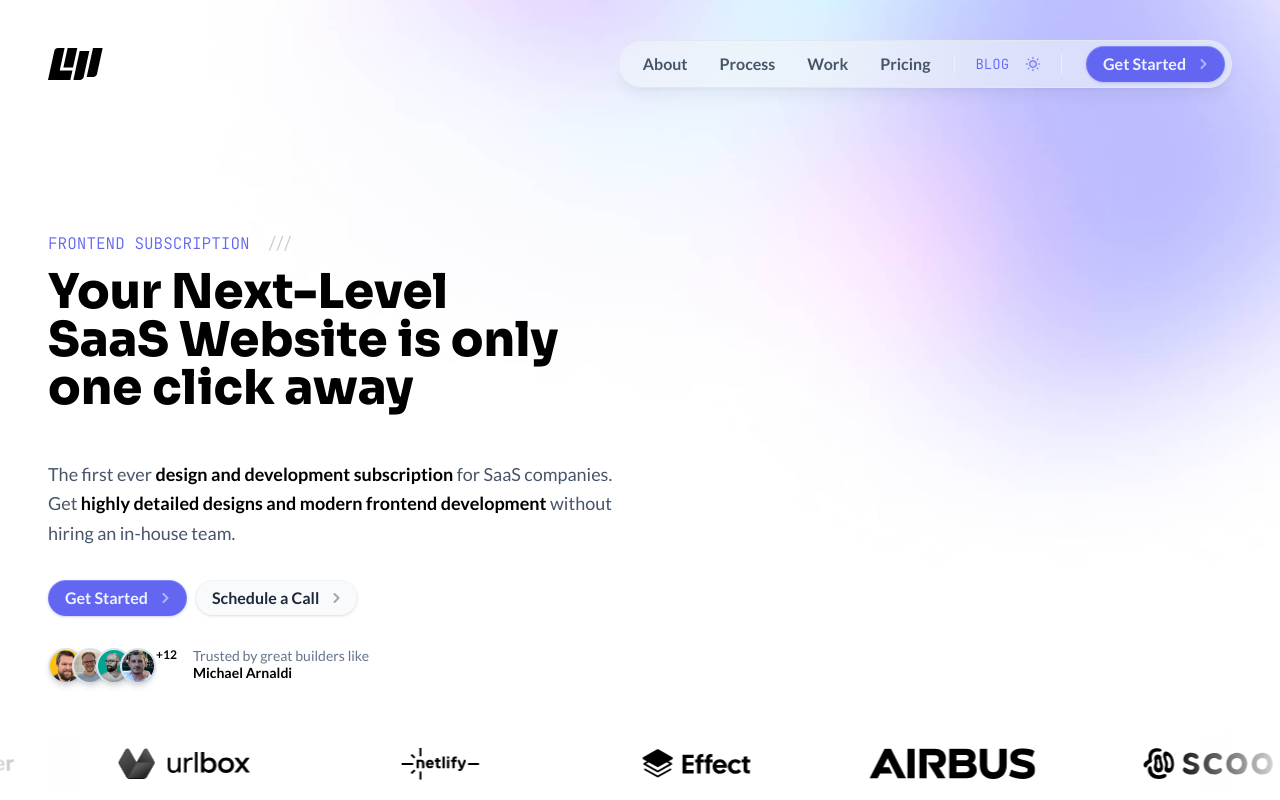
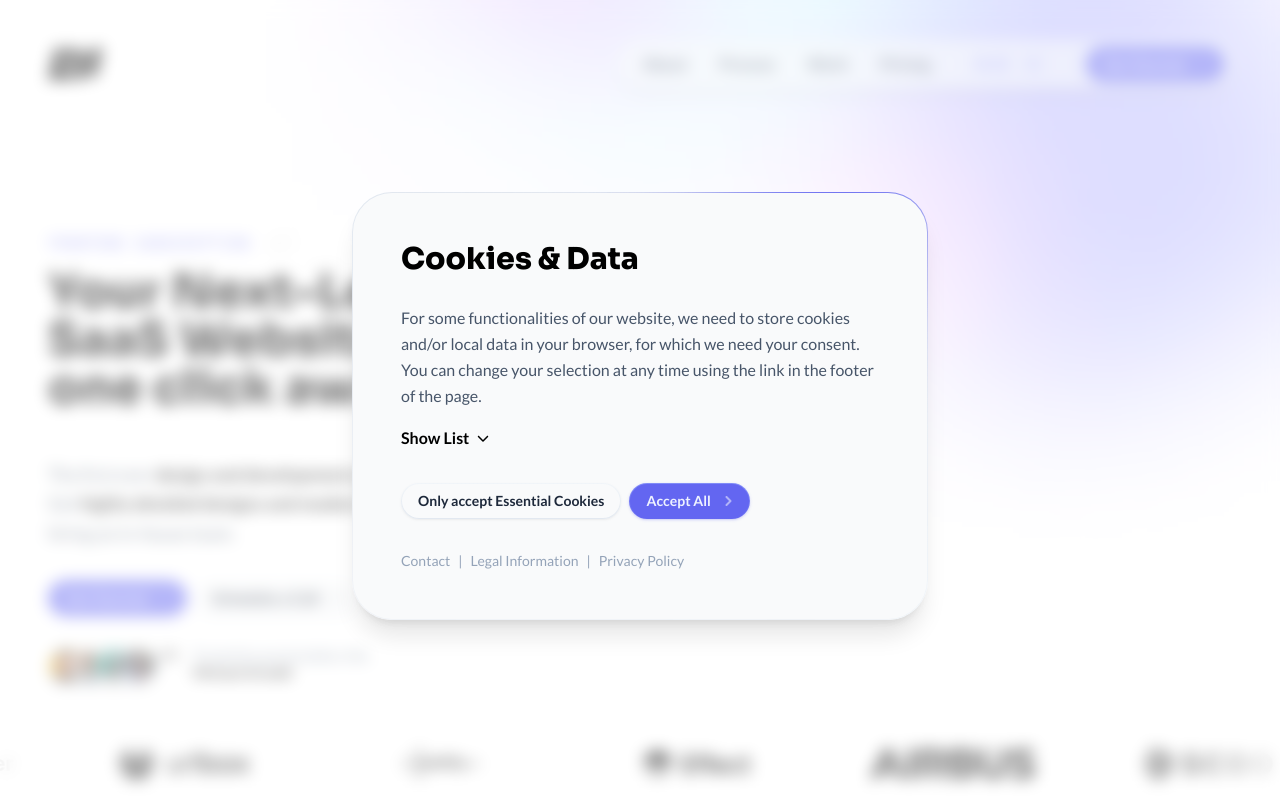
Before and after one commit to lwworks/lw.works, a Next.js app: page /blog in a window 1280 px wide. Shown: the top 800 px of the page. Built offline with nearby package versions, Linux system fonts and the light colour scheme.

Commit message:
Add cookie banner & Clarity

```diff
--- a/dictionaries/de.json
+++ b/dictionaries/de.json
@@ -53,7 +53,27 @@
           {"caption": "Datenschutz", "href": "/datenschutz"}
         ]
       }
-    ]
+    ],
+    "cookies": {
+      "excludedPaths": ["/de/kontakt", "/de/impressum", "/de/datenschutz", "/en/contact", "/en/legal", "/en/privacy"],
+      "button": "Cookies & Daten",
+      "heading": "Cookies & Daten",
+      "text": "Für einige Funktionen unserer Website müssen in deinem Browser Cookies und/oder lokale Daten gespeichert werden, wofür wir deine Zustimmung brauchen. Du kannst deine Auswahl jederzeit über den Button in der Fußzeile ändern.",
+      "showList": "Liste anzeigen",
+      "list": [
+        {"text": "<b>Consent:</b> wir speichern die Auswahl, die du hier triffst.", "tag": "Essenziell"},
+        {"text": "<b>Theme:</b> wir speichern, ob du den Dark- oder Light-Mode ausgewählt hast.", "tag": "Essenziell"},
+        {"text": "<b>Stripe & Shopify:</b> während der Zahlung verwenden die Dienstleister evtl. Cookies.", "tag": "Essenziell"},
+        {"text": "<b>Clarity:</b> das Analystetool hilft uns dabei, die Nutzung dieser Seite besser zu vestehen.", "tag": "Analyse"}
+      ],
+      "decline": "Nur essenzielle Cookies zulassen",
+      "accept": "Alles akzeptieren",
+      "links": [
+        {"caption": "Kontakt", "href": "/kontakt"},
+        {"caption": "Impressum", "href": "/impressum"},
+        {"caption": "Datenschutz", "href": "/datenschutz"}
+      ]
+    }
   },
   "index": {
     "meta": {
--- a/dictionaries/en.json
+++ b/dictionaries/en.json
@@ -53,7 +53,27 @@
           {"caption": "Privacy Policy", "href": "/privacy"}
         ]
       }
-    ]
+    ],
+    "cookies": {
+      "excludedPaths": ["/de/kontakt", "/de/impressum", "/de/datenschutz", "/en/contact", "/en/legal", "/en/privacy"],
+      "button": "Cookies & Data",
+      "heading": "Cookies & Data",
+      "text": "For some functionalities of our website, we need to store cookies and/or local data in your browser, for which we need your consent. You can change your selection at any time using the link in the footer of the page.",
+      "showList": "Show List",
+      "list": [
+        {"text": "<b>Consent:</b> we store, what selection you make here.", "tag": "Essential"},
+        {"text": "<b>Theme:</b> we store your selection, when you choose light oder dark mode.", "tag": "Essential"},
+        {"text": "<b>Stripe & Shopify:</b> these service providers may use cookies during the payment process.", "tag": "Essential"},
+        {"text": "<b>Clarity:</b> this tool helps us to better understand the use of this site.", "tag": "Analytics"}
+      ],
+      "decline": "Only accept Essential Cookies",
+      "accept": "Accept All",
+      "links": [
+        {"caption": "Contact", "href": "/contact"},
+        {"caption": "Legal Information", "href": "/legal"},
+        {"caption": "Privacy Policy", "href": "/privacy"}
+      ]
+    }
   },
   "index": {
     "meta": {
--- a/src/app/[lang]/globals.css
+++ b/src/app/[lang]/globals.css
@@ -51,4 +51,11 @@
   .paragraph b {
     @apply text-black dark:text-white;
   }
+
+  details > summary {
+    list-style: none;
+  }
+  details > summary::-webkit-details-marker {
+    display: none;
+  }
 }
--- a/src/app/[lang]/layout.tsx
+++ b/src/app/[lang]/layout.tsx
@@ -52,7 +52,6 @@ export default async function Layout({params: {lang}, children}: {params: {lang:
             `
           }}
         />
-
         <BlurBackground />
         <Navigation content={dictionary.navigation} />
         <div className="relative">{children}</div>
--- a/src/components/functional/cookie-consent.tsx
+++ b/src/components/functional/cookie-consent.tsx
@@ -1,10 +1,111 @@
 'use client'
 
 import Script from 'next/script'
+import {FC, Fragment, useEffect, useState} from 'react'
+import {Icon} from '../icons'
+import {Card} from '../atoms/card'
+import {Heading} from '../atoms/heading'
+import {Paragraph} from '../atoms/paragraph'
+import {Button} from '../atoms/button'
+import Link from 'next/link'
+import {usePathname} from 'next/navigation'
 
-export const CookieConsent = () => {
+export type Content = {
+  excludedPaths: string[]
+  button: string
+  heading: string
+  text: string
+  showList: string
+  list: {text: string; tag: string}[]
+  decline: string
+  accept: string
+  links: {caption: string; href: string}[]
+}
+
+export const CookieConsent: FC<{content: Content}> = ({content}) => {
+  const pathname = usePathname()
+  const [showConsentBanner, setShowConsentBanner] = useState<boolean>(false)
+  const [consent, setConsent] = useState<undefined | 'necessary' | 'all'>(undefined)
+
+  useEffect(() => {
+    if (!('consent' in localStorage) && !content.excludedPaths.includes(pathname)) {
+      setShowConsentBanner(true)
+    } else {
+      setShowConsentBanner(false)
+      setConsent(localStorage.consent)
+    }
+  }, [content, pathname])
+
   return (
     <>
+      <button
+        onClick={() => setShowConsentBanner(true)}
+        className="mt-4 flex items-center gap-2 sm:text-base text-slate-600 hover:text-slate-800 dark:text-slate-400 dark:hover:text-slate-300"
+      >
+        <Icon name="fingerprint" className="h-4" />
+        <span>{content.button}</span>
+      </button>
+      {showConsentBanner && (
+        <div className="fixed top-0 left-0 h-screen w-screen overflow-y-auto py-16 sm:py-24 lg:py-48 bg-white/50 dark:bg-[#0E1117]/50 backdrop-blur z-50">
+          <div className="w-full max-w-2xl mx-auto px-6 sm:px-8 lg:px-12">
+            <div className="rounded-3xl lg:rounded-[2.5rem] shadow-xl">
+              <Card className="px-6 py-8 lg:p-12" borderAnimation>
+                <Heading level={2} html={content.heading} />
+                <Paragraph className="mt-7" html={content.text} />
+                <details className="paragraph text-base leading-relaxed text-slate-600 dark:text-slate-300 mt-4">
+                  <summary className="cursor-pointer text-black dark:text-white font-semibold flex items-center gap-2">
+                    <span>{content.showList}</span>
+                    <Icon name="chevron-down" className="h-3" />
+                  </summary>
+                  <ul className="list-disc mt-4 space-y-2 ml-6">
+                    {content.list.map(({text, tag}, index) => (
+                      <li key={index}>
+                        <span dangerouslySetInnerHTML={{__html: text}} />
+                        <span className="inline-block rounded-full px-1.5 text-xs ml-1.5 mt-1.5 absolute h-4 bg-slate-300 text-slate-700 dark:bg-slate-700 dark:text-slate-300">
+                          {tag}
+                        </span>
+                      </li>
+                    ))}
+                  </ul>
+                </details>
+                <div className="mt-8 flex flex-wrap gap-2">
+                  <Button
+                    secondary
+                    hideArrow
+                    action={() => {
+                      setShowConsentBanner(false)
+                      setConsent('necessary')
+                      localStorage.setItem('consent', 'necessary')
+                    }}
+                  >
+                    {content.decline}
+                  </Button>
+                  <Button
+                    action={() => {
+                      setShowConsentBanner(false)
+                      setConsent('all')
+                      localStorage.setItem('consent', 'all')
+                    }}
+                  >
+                    {content.accept}
+                  </Button>
+                </div>
+                <div className="mt-8">
+                  {content.links.map(({caption, href}, index) => (
+                    <Fragment key={index}>
+                      {index > 0 && <span className="mx-2">|</span>}
+                      <Link href={href} className="hover:text-slate-500 dark:hover:text-slate-400">
+                        {caption}
+                      </Link>
+                    </Fragment>
+                  ))}
+                </div>
+              </Card>
+            </div>
+          </div>
+        </div>
+      )}
+      {consent === 'all' && (
         <Script
           id="clarity"
           type="text/javascript"
@@ -18,6 +119,7 @@ export const CookieConsent = () => {
             `
           }}
         />
+      )}
     </>
   )
 }
--- /dev/null
+++ b/src/components/icons/chevron-down.tsx
@@ -0,0 +1,9 @@
+import {FC} from 'react'
+
+export const ChevronDownIcon: FC<{className: string}> = ({className}) => {
+  return (
+    <svg viewBox="0 0 512 512" className={`fill-current ${className}`} fill="none" xmlns="http://www.w3.org/2000/svg">
+      <path d="M233.4 406.6c12.5 12.5 32.8 12.5 45.3 0l192-192c12.5-12.5 12.5-32.8 0-45.3s-32.8-12.5-45.3 0L256 338.7 86.6 169.4c-12.5-12.5-32.8-12.5-45.3 0s-12.5 32.8 0 45.3l192 192z" />
+    </svg>
+  )
+}
--- /dev/null
+++ b/src/components/icons/fingerprint.tsx
@@ -0,0 +1,9 @@
+import {FC} from 'react'
+
+export const FingerprintIcon: FC<{className: string}> = ({className}) => {
+  return (
+    <svg viewBox="0 0 512 512" className={`fill-current ${className}`} fill="none" xmlns="http://www.w3.org/2000/svg">
+      <path d="M48 256C48 141.1 141.1 48 256 48c63.1 0 119.6 28.1 157.8 72.5c8.6 10.1 23.8 11.2 33.8 2.6s11.2-23.8 2.6-33.8C403.3 34.6 333.7 0 256 0C114.6 0 0 114.6 0 256v40c0 13.3 10.7 24 24 24s24-10.7 24-24V256zm458.5-52.9c-2.7-13-15.5-21.3-28.4-18.5s-21.3 15.5-18.5 28.4c2.9 13.9 4.5 28.3 4.5 43.1v40c0 13.3 10.7 24 24 24s24-10.7 24-24V256c0-18.1-1.9-35.8-5.5-52.9zM256 80c-19 0-37.4 3-54.5 8.6c-15.2 5-18.7 23.7-8.3 35.9c7.1 8.3 18.8 10.8 29.4 7.9c10.6-2.9 21.8-4.4 33.4-4.4c70.7 0 128 57.3 128 128v24.9c0 25.2-1.5 50.3-4.4 75.3c-1.7 14.6 9.4 27.8 24.2 27.8c11.8 0 21.9-8.6 23.3-20.3c3.3-27.4 5-55 5-82.7V256c0-97.2-78.8-176-176-176zM150.7 148.7c-9.1-10.6-25.3-11.4-33.9-.4C93.7 178 80 215.4 80 256v24.9c0 24.2-2.6 48.4-7.8 71.9C68.8 368.4 80.1 384 96.1 384c10.5 0 19.9-7 22.2-17.3c6.4-28.1 9.7-56.8 9.7-85.8V256c0-27.2 8.5-52.4 22.9-73.1c7.2-10.4 8-24.6-.2-34.2zM256 160c-53 0-96 43-96 96v24.9c0 35.9-4.6 71.5-13.8 106.1c-3.8 14.3 6.7 29 21.5 29c9.5 0 17.9-6.2 20.4-15.4c10.5-39 15.9-79.2 15.9-119.7V256c0-28.7 23.3-52 52-52s52 23.3 52 52v24.9c0 36.3-3.5 72.4-10.4 107.9c-2.7 13.9 7.7 27.2 21.8 27.2c10.2 0 19-7 21-17c7.7-38.8 11.6-78.3 11.6-118.1V256c0-53-43-96-96-96zm24 96c0-13.3-10.7-24-24-24s-24 10.7-24 24v24.9c0 59.9-11 119.3-32.5 175.2l-5.9 15.3c-4.8 12.4 1.4 26.3 13.8 31s26.3-1.4 31-13.8l5.9-15.3C267.9 411.9 280 346.7 280 280.9V256z" />
+    </svg>
+  )
+}
--- a/src/components/icons/index.tsx
+++ b/src/components/icons/index.tsx
@@ -32,6 +32,8 @@ import {PauseIcon} from './pause'
 import {AtomIcon} from './atom'
 import {FolderIcon} from './folder'
 import {EmailIcon} from './email'
+import {FingerprintIcon} from './fingerprint'
+import {ChevronDownIcon} from './chevron-down'
 
 const icons = {
   alert: AlertIcon,
@@ -41,8 +43,10 @@ const icons = {
   cart: CartIcon,
   'check-square': CheckSquareIcon,
   check: CheckIcon,
+  'chevron-down': ChevronDownIcon,
   close: CloseIcon,
   email: EmailIcon,
+  fingerprint: FingerprintIcon,
   folder: FolderIcon,
   gear: GearIcon,
   globe: GlobeIcon,
--- a/src/components/layout/footer.tsx
+++ b/src/components/layout/footer.tsx
@@ -1,5 +1,7 @@
 import Link from 'next/link'
 import {FC} from 'react'
+import {CookieConsent} from '../functional/cookie-consent'
+import {Content as CookieContent} from '../functional/cookie-consent'
 
 type Content = {
   copyright: string
@@ -7,6 +9,7 @@ type Content = {
     heading: string
     items: {caption: string; href: string}[]
   }[]
+  cookies: CookieContent
 }
 
 export const Footer: FC<{content: Content}> = ({content}) => {
@@ -45,9 +48,10 @@ export const Footer: FC<{content: Content}> = ({content}) => {
             style={{borderRadius: '50% 50%'}}
           />
         </div>
-        <div className="relative mx-auto mt-12 flex w-full max-w-screen-xl flex-col justify-between px-6 text-sm text-slate-400 dark:text-slate-500 sm:-mt-8 sm:flex-row sm:space-y-0 sm:px-8 lg:px-12">
-          <div className="order-2 mt-12 sm:order-1 sm:mt-16">
+        <div className="relative mx-auto mt-12 flex w-full max-w-screen-xl flex-col items-stretch justify-between px-6 text-sm text-slate-400 dark:text-slate-500 sm:-mt-8 sm:flex-row sm:space-y-0 sm:px-8 lg:px-12">
+          <div className="order-2 mt-12 sm:order-1 sm:mt-16 flex flex-col justify-between">
             <p className="font-mono text-xs uppercase">{`${content.copyright} ${new Date().getFullYear()}`}</p>
+            <CookieConsent content={content.cookies} />
           </div>
           <div className="order-1 flex space-x-8 sm:order-2 sm:space-x-16">
             {content.menus.map(({heading, items}, index) => (
```
Lines whose indentation alone changed are shown as unchanged.
